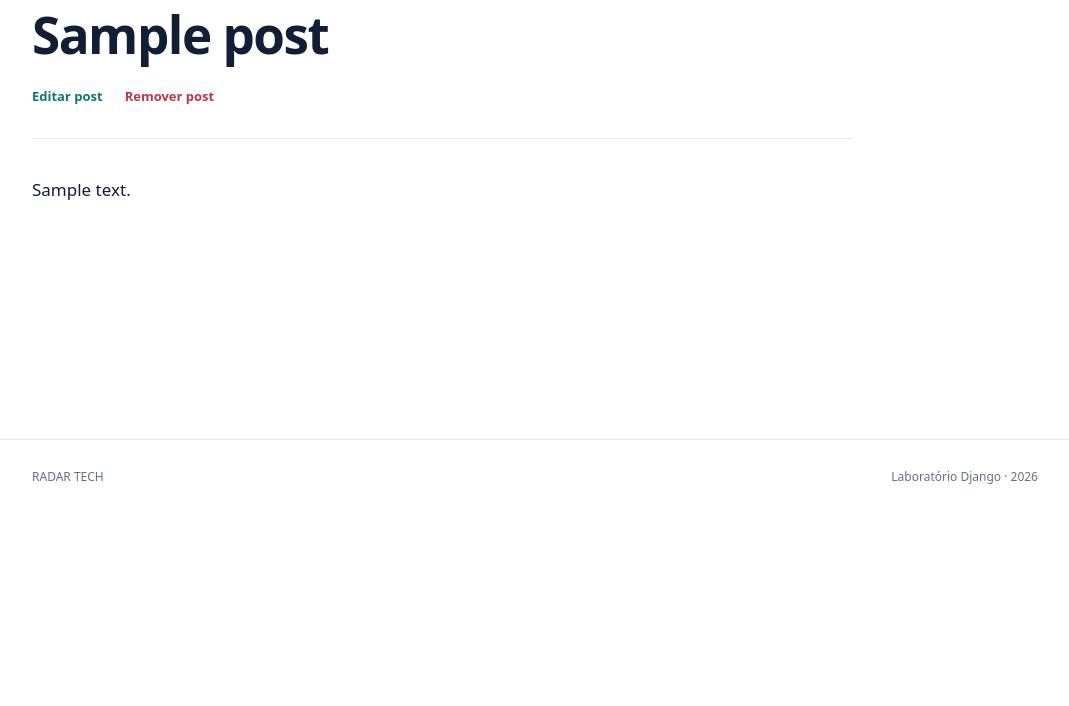
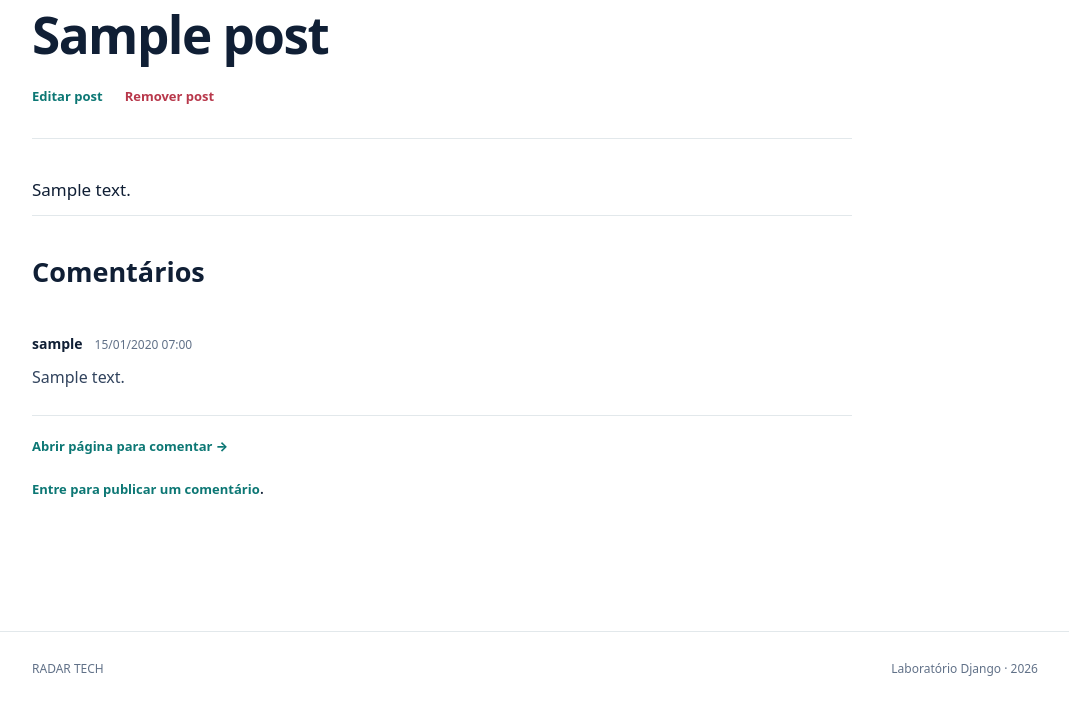
Before and after one commit to petomasini/EP2_SisInfo_PedroTomasini, a Django app: page /posts/1/ in a window 1280 px wide. Shown: the part 218-924 px from the top of the page, without its empty margins (105-1174 px from the left). Before the commit the page ends 702 px from the top, so only its background shows below. Run offline with Django 5.2, Linux system fonts and the light colour scheme; tables that the repository leaves empty hold one stand-in row (values such as "Sample post").

Commit message:
Parte 2: comentarios, branch comments, admin, criacao e listagem

```diff
--- a/blog/forms.py
+++ b/blog/forms.py
@@ -10,3 +10,13 @@ class PostForm(forms.ModelForm):
             "title": forms.TextInput(attrs={"placeholder": "Título do artigo"}),
             "content": forms.Textarea(attrs={"rows": 10, "placeholder": "Use HTML: <p>Texto</p>"}),
         }
+
+
+from .models import Comment
+
+
+class CommentForm(forms.ModelForm):
+    class Meta:
+        model = Comment
+        fields = ["text"]
+        widgets = {"text": forms.Textarea(attrs={"rows": 4, "placeholder": "Escreva um comentário..."})}
--- a/blog/models.py
+++ b/blog/models.py
@@ -1,3 +1,4 @@
+from django.conf import settings
 from django.db import models
 from django.urls import reverse
 from django.utils import timezone
@@ -18,3 +19,23 @@ class Post(models.Model):
 
     def get_absolute_url(self):
         return reverse("post_detail", kwargs={"pk": self.pk})
+
+
+class Comment(models.Model):
+    post = models.ForeignKey(Post, on_delete=models.CASCADE, related_name="comments", verbose_name="Post")
+    author = models.ForeignKey(
+        settings.AUTH_USER_MODEL,
+        on_delete=models.CASCADE,
+        related_name="blog_comments",
+        verbose_name="Autor",
+    )
+    text = models.TextField("Texto")
+    published_at = models.DateTimeField("Data de postagem", default=timezone.now)
+
+    class Meta:
+        ordering = ["-published_at"]
+        verbose_name = "Comentário"
+        verbose_name_plural = "Comentários"
+
+    def __str__(self):
+        return f"{self.author} em {self.post}"
--- a/blog/urls.py
+++ b/blog/urls.py
@@ -7,4 +7,5 @@ urlpatterns = [
     path("posts/<int:pk>/", views.PostDetailView.as_view(), name="post_detail"),
     path("posts/<int:pk>/editar/", views.PostUpdateView.as_view(), name="post_update"),
     path("posts/<int:pk>/remover/", views.PostDeleteView.as_view(), name="post_delete"),
+    path("posts/<int:pk>/comentar/", views.CommentCreateView.as_view(), name="comment_create"),
 ]
--- a/blog/views.py
+++ b/blog/views.py
@@ -1,9 +1,10 @@
 """Versão 3: CBV genéricas, etapa final da Parte 1."""
 from django.contrib.auth.mixins import LoginRequiredMixin
-from django.urls import reverse_lazy
+from django.shortcuts import get_object_or_404
+from django.urls import reverse, reverse_lazy
 from django.views.generic import ListView, DetailView, CreateView, UpdateView, DeleteView
-from .forms import PostForm
-from .models import Post
+from .forms import PostForm, CommentForm
+from .models import Post, Comment
 
 
 class PostListView(ListView):
@@ -16,6 +17,13 @@ class PostDetailView(DetailView):
     model = Post
     template_name = "blog/post_detail.html"
     context_object_name = "post"
+
+
+    def get_context_data(self, **kwargs):
+        context = super().get_context_data(**kwargs)
+        context["comments"] = self.object.comments.select_related("author").order_by("-published_at")
+        context["comment_form"] = CommentForm()
+        return context
 
 
 class PostCreateView(LoginRequiredMixin, CreateView):
@@ -35,3 +43,26 @@ class PostDeleteView(LoginRequiredMixin, DeleteView):
     template_name = "blog/post_confirm_delete.html"
     context_object_name = "post"
     success_url = reverse_lazy("post_list")
+
+
+class CommentCreateView(LoginRequiredMixin, CreateView):
+    model = Comment
+    form_class = CommentForm
+    template_name = "blog/comment_form.html"
+
+    def dispatch(self, request, *args, **kwargs):
+        self.post = get_object_or_404(Post, pk=kwargs["pk"])
+        return super().dispatch(request, *args, **kwargs)
+
+    def form_valid(self, form):
+        form.instance.post = self.post
+        form.instance.author = self.request.user
+        return super().form_valid(form)
+
+    def get_context_data(self, **kwargs):
+        context = super().get_context_data(**kwargs)
+        context["post"] = self.post
+        return context
+
+    def get_success_url(self):
+        return reverse("post_detail", kwargs={"pk": self.post.pk})
--- a/templates/blog/post_detail.html
+++ b/templates/blog/post_detail.html
@@ -10,4 +10,18 @@
     </div>
     <div class="article-body">{{ post.content|safe }}</div>
   </article>
+  <section class="comment-section" id="comentarios">
+    <h2>Comentários</h2>
+    {% for comment in comments %}
+      <div class="comment"><span class="comment-author">{{ comment.author.username }}</span><span class="comment-date">{{ comment.published_at|date:'d/m/Y H:i' }}</span><p class="comment-text">{{ comment.text|linebreaksbr }}</p></div>
+    {% empty %}<p>Este artigo ainda não possui comentários.</p>{% endfor %}
+    <p><a class="read-link" href="{% url 'comment_create' post.pk %}">Abrir página para comentar &rarr;</a></p>
+    {% if user.is_authenticated %}
+      <div class="inline-comment-form"><h3>Comente diretamente aqui</h3>
+        <form method="post" action="{% url 'comment_create' post.pk %}">{% csrf_token %}
+          {{ comment_form.text }}<div class="form-actions"><button class="button" type="submit">Publicar comentário</button></div>
+        </form>
+      </div>
+    {% else %}<p><a class="read-link" href="{% url 'login' %}?next={% url 'post_detail' post.pk %}">Entre para publicar um comentário</a>.</p>{% endif %}
+  </section>
 {% endblock %}
```
Also changed, not shown: blog/admin.py (+10 -0 lines), templates/blog/comment_form.html (added, +12 -0 lines), blog/migrations/0002_comment.py (added).
